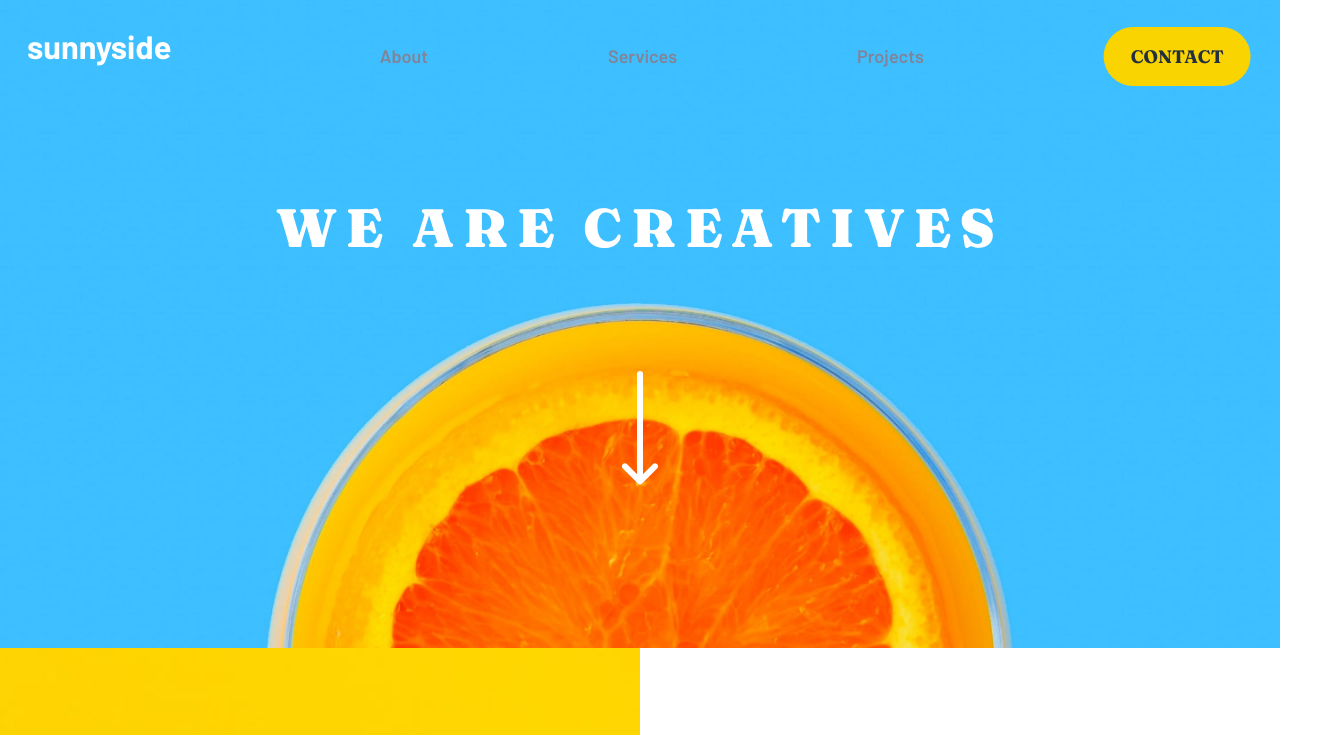
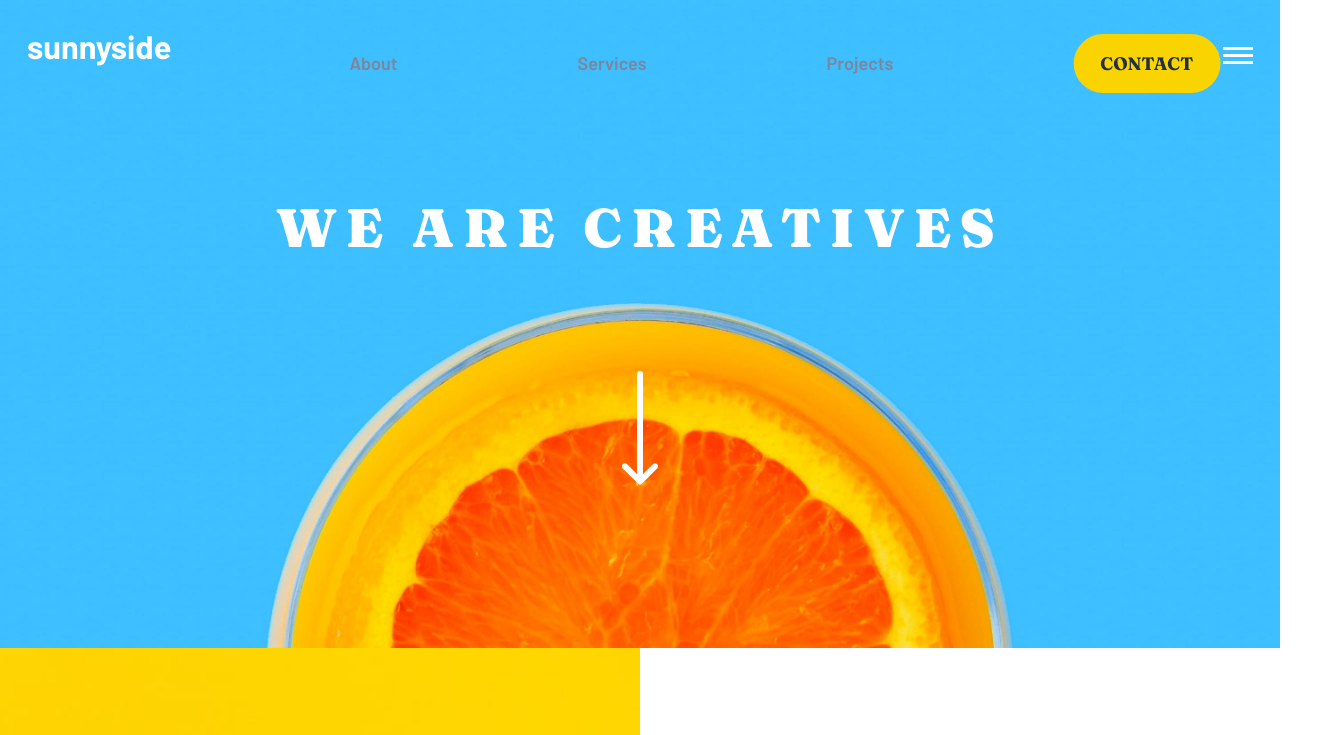
Before and after one commit to kebin20/sunnyside-agency-landing-page, a website: page index.html in a window 1280 px wide. Shown: the top 735 px of the page, 1341 px wide, since content can reach past the window. Drawn offline with Linux system fonts and the light colour scheme.

Commit message:
2 files modified

```diff
--- a/index.html
+++ b/index.html
@@ -24,7 +24,7 @@
             <li class="nav-item active"><a href="#index.html">Contact</a></li>
           </ul>
         </nav>
-        <!-- <button class="top-navbar__hamburger-menu open" id="menu-btn">
+        <button class="top-navbar__hamburger-menu open" id="menu-btn">
           <svg
             width="30px"
             height="17px"
@@ -39,7 +39,7 @@
               <path class="hamburger-menu-path" d="M0 0h40v3H0z" />
             </g>
           </svg>
-        </button> -->
+        </button>
       </div>
       <h1 class="top-navbar__h1">We are creatives</h1>
       <svg
--- a/style.css
+++ b/style.css
@@ -146,6 +146,7 @@ header {
   padding-top: 1em;
   padding-bottom: 2em;
   position: absolute;
+  top: 12%;
   left: 50%;
   transform: translate(-50%, 0);
   background-color: white;
```
